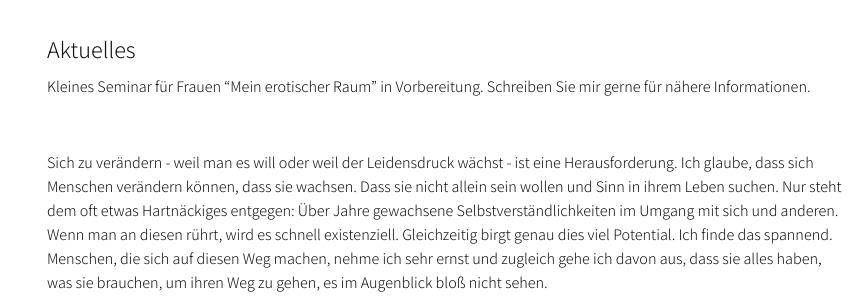
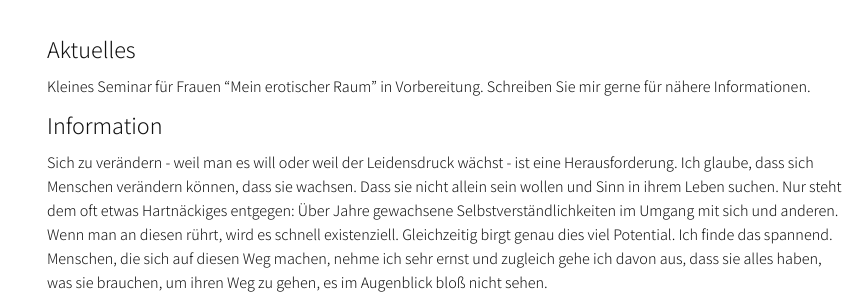
Before and after one commit to fthw/fthw.github.io, a Jekyll site: the page built from index.html, in a window 1280 px wide. Shown: the part 901-1199 px from the top of the page, without its empty margins (417-1280 px from the left). Built offline with Jekyll 4.4.1, drawn with Linux system fonts in a browser that asks for light colours.

Commit message:
Update _main.scss

```diff
--- a/_sass/_main.scss
+++ b/_sass/_main.scss
@@ -1,8 +1,3 @@
 section[role="main"] {
     background-color: white;
 }
-
-#information {
-  opacity: 0;
-  overflow: hidden;
-}
```
